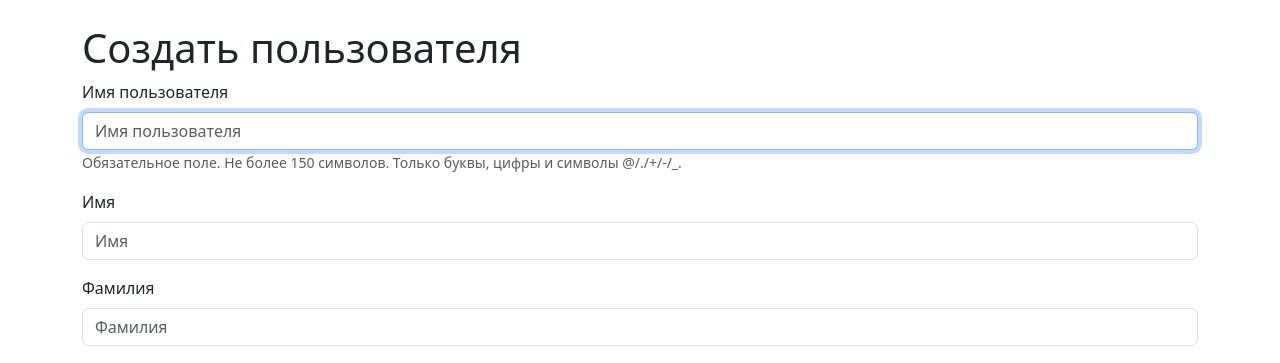
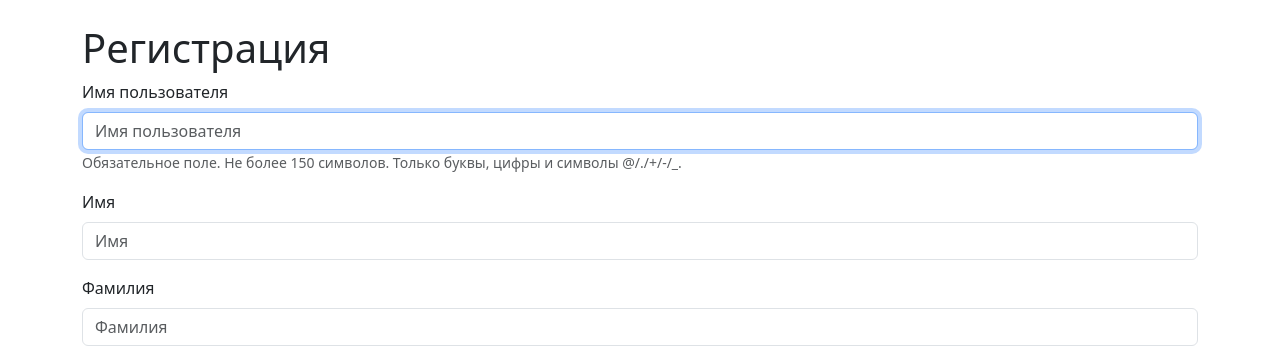
Before and after one commit to SergeyAnuf/python-project-52, a Django app: page /users/create/ in a window 1280 px wide. Shown: the part 56-419 px from the top of the page. Run offline with Django 5.2, Linux system fonts and the light colour scheme; some libraries are stand-ins or nearby versions.

Commit message:
внесены изменения в перевод

```diff
--- a/task_manager/templates/users/form.html
+++ b/task_manager/templates/users/form.html
@@ -2,7 +2,7 @@
 {% load i18n django_bootstrap5 %}
 
 {% block content %}
-<h1>{% if object %}{% trans "Щбновить пользователя" %}{% else %}{% trans "Создать пользователя" %}{% endif %}</h1>
+<h1>{% if object %}{% trans "Обновить пользователя" %}{% else %}{% trans "Регистрация" %}{% endif %}</h1>
 <form method="post">
     {% csrf_token %}
     {% bootstrap_form form %}
```
